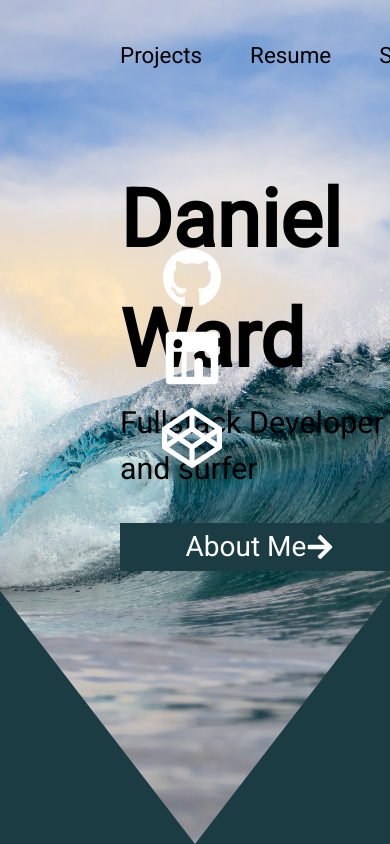
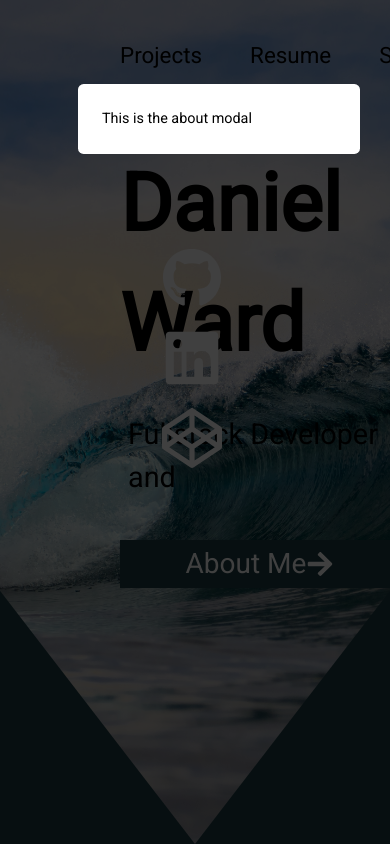
Before and after one commit to dward1502/PersonalPortfolio, a Next.js app: page / in a window 390 px wide. Both pictures are taken after a click on the button "About Me". Shown: the top 844 px of the page. Built offline with nearby package versions, Linux system fonts and the light colour scheme.

Commit message:
added modal and media queries

```diff
--- /dev/null
+++ b/components/Modal/aboutModal.jsx
@@ -0,0 +1,11 @@
+import React from 'react'
+
+import styles from '../../sass/Home.module.scss'
+
+const aboutModal = () => {
+  return (
+    <div className={styles.modal}>This is the about modal</div>
+  )
+}
+
+export default aboutModal
--- /dev/null
+++ b/components/Modal/backdrop.jsx
@@ -0,0 +1,7 @@
+import styles from '../../sass/Home.module.scss';
+
+const backdrop = (props) => {
+  return <div className={styles.backdrop} onClick={props.onConfirm}></div>;
+};
+
+export default backdrop;
--- /dev/null
+++ b/components/Modal/modalOverlay.jsx
@@ -0,0 +1,31 @@
+import { useEffect, useState, Fragment } from 'react';
+import ReactDOM from 'react-dom';
+
+import Backdrop from './backdrop';
+import Modal from './aboutModal';
+
+const modalOverlay = (props) => {
+  const [isBrowser, setIsBrowser] = useState();
+
+  useEffect(() => {
+    setIsBrowser(true);
+  }, []);
+
+  if (isBrowser) {
+    return (
+      <Fragment>
+        {ReactDOM.createPortal(
+          <Backdrop onConfirm={props.onConfirm} />,
+          document.getElementById('backdrop-root')
+        )}
+        {ReactDOM.createPortal(
+          <Modal onConfirm={props.onConfirm} />,
+          document.getElementById('modal-root')
+        )}
+      </Fragment>
+    );
+  } else {
+    return null;
+  }
+};
+export default modalOverlay;
--- a/package.json
+++ b/package.json
@@ -15,7 +15,8 @@
     "react-devicon": "^0.1.9",
     "react-dom": "18.2.0",
     "react-icons": "^4.4.0",
-    "sass": "^1.53.0"
+    "sass": "^1.53.0",
+    "typewriter-effect": "^2.19.0"
   },
   "devDependencies": {
     "eslint": "8.18.0",
--- /dev/null
+++ b/pages/_document.js
@@ -0,0 +1,18 @@
+import Document, {Html, Head,Main,NextScript} from 'next/document';
+
+class MyDocument extends Document {
+    render() {
+        return (
+            <Html lang='en'>
+                <Head/>
+                <body>
+                    <Main/>
+                    <NextScript/>
+                    <div id='backdrop-root'></div>
+                    <div id='modal-root'></div>
+                </body>
+            </Html>
+        )
+    }
+}
+export default MyDocument;
--- a/pages/index.jsx
+++ b/pages/index.jsx
@@ -1,7 +1,17 @@
-import Head from "next/head";
-import Image from "next/image";
+import { Fragment, useState } from 'react';
+import Head from 'next/head';
+import Image from 'next/image';
+import Typewriter from 'typewriter-effect';
 
-import { FaGlobe, FaGithub, FaYoutube, FaRegEnvelope, FaLinkedin, FaCodepen, FaArrowRight } from "react-icons/fa";
+import {
+  FaGlobe,
+  FaGithub,
+  FaYoutube,
+  FaRegEnvelope,
+  FaLinkedin,
+  FaCodepen,
+  FaArrowRight,
+} from 'react-icons/fa';
 import {
   DiCss3,
   DiReact,
@@ -15,40 +25,82 @@ import {
   DiMongodb,
   DiDocker,
   DiWordpress,
-} from "react-icons/di";
-import { SiJest, SiTypescript } from "react-icons/si";
+} from 'react-icons/di';
+import { SiJest, SiTypescript } from 'react-icons/si';
 
-import styles from "../sass/Home.module.scss";
+import Modal from '../components/Modal/modalOverlay';
+import styles from '../sass/Home.module.scss';
 
 export default function Home() {
+  const [modal, setModal] = useState();
+
+  const aboutModalHandlerNull = () => {
+    setModal(null)
+  }
+  const aboutModalHandler = () => {
+    console.log('Initiate Modal');
+    setModal(true)
+  }
+
   return (
+    <Fragment>
+      {modal && <Modal onConfirm = {aboutModalHandlerNull} />}
       <div className={styles.container}>
         <Head>
           <title>Create Next App</title>
-        <meta name="description" content="Generated by create next app" />
-        <link rel="icon" href="/favicon.ico" />
+          <meta name='description' content='Generated by create next app' />
+          <link rel='icon' href='/favicon.ico' />
         </Head>
         <div className={styles.image_wrapper}>
           <Image
-          src={"/images/breakingWave.jpg"}
-          layout="fill"
-          objectFit="cover"
+            src={'/images/breakingWave.jpg'}
+            layout='fill'
+            objectFit='cover'
           />
           <div className={styles.header_text}>
             <h1>Daniel Ward</h1>
-          <p>Fullstack Developer and surfer</p>
-          <button className={styles.about_btn}>About Me <FaArrowRight/></button>
+            <div className={styles.autoText}>
+              <p>Fullstack Developer and &nbsp;</p>
+              <Typewriter
+                className={styles.writtenText}
+                options={{
+                  strings: ['Surfer', 'Heart Warrior', 'Avid Reader', 'Gamer'],
+                  autoStart: true,
+                  loop: true,
+                  delay: 60,
+                }}
+              />
+            </div>
+
+            <button onClick={aboutModalHandler} className={styles.about_btn}>
+              About Me <FaArrowRight />
+            </button>
           </div>
           <div className={styles.social_header}>
-          <a href="https://github.com/dward1502" target="_blank" rel="noopener noreferrer" ><FaGithub size={60} color={"#fff"}/></a>
-              <a href="https://www.linkedin.com/in/daniel-ward-1502/" target="_blank" rel="noopener noreferrer" ><FaLinkedin size={60} color={"#fff"}/></a>
-              <a href="https://codepen.io/dward1502" target="_blank" rel="noopener noreferrer" ><FaCodepen size={60} color={"#fff"}/></a>
+            <a
+              href='https://github.com/dward1502'
+              target='_blank'
+              rel='noopener noreferrer'>
+              <FaGithub size={60} color={'#fff'} />
+            </a>
+            <a
+              href='https://www.linkedin.com/in/daniel-ward-1502/'
+              target='_blank'
+              rel='noopener noreferrer'>
+              <FaLinkedin size={60} color={'#fff'} />
+            </a>
+            <a
+              href='https://codepen.io/dward1502'
+              target='_blank'
+              rel='noopener noreferrer'>
+              <FaCodepen size={60} color={'#fff'} />
+            </a>
           </div>
         </div>
         <section className={styles.projectHero}>
           <h1>Projects</h1>
         </section>
-      <section className={styles.projects} id="projects">
+        <section className={styles.projects} id='projects'>
           <div className={styles.project}>
             <div className={styles.projectInfoBox}>
               <div className={styles.infoBox}>
@@ -62,37 +114,37 @@ export default function Home() {
                 </p>
                 <ul>
                   <li>
-                  Lorem ipsum dolor sit amet consectetur adipisicing elit. Iusto
-                  earum sit minima numquam dicta consequuntur quasi?
+                    Lorem ipsum dolor sit amet consectetur adipisicing elit.
+                    Iusto earum sit minima numquam dicta consequuntur quasi?
                   </li>
                   <li>
-                  Lorem ipsum dolor sit amet consectetur adipisicing elit. Iusto
-                  earum sit minima numquam dicta consequuntur quasi?
+                    Lorem ipsum dolor sit amet consectetur adipisicing elit.
+                    Iusto earum sit minima numquam dicta consequuntur quasi?
                   </li>
                   <li>
-                  Lorem ipsum dolor sit amet consectetur adipisicing elit. Iusto
-                  earum sit minima numquam dicta consequuntur quasi?
+                    Lorem ipsum dolor sit amet consectetur adipisicing elit.
+                    Iusto earum sit minima numquam dicta consequuntur quasi?
                   </li>
                   <li>
-                  Lorem ipsum dolor sit amet consectetur adipisicing elit. Iusto
-                  earum sit minima numquam dicta consequuntur quasi?
+                    Lorem ipsum dolor sit amet consectetur adipisicing elit.
+                    Iusto earum sit minima numquam dicta consequuntur quasi?
                   </li>
                   <li>
-                  Lorem ipsum dolor sit amet consectetur adipisicing elit. Iusto
-                  earum sit minima numquam dicta consequuntur quasi?
+                    Lorem ipsum dolor sit amet consectetur adipisicing elit.
+                    Iusto earum sit minima numquam dicta consequuntur quasi?
                   </li>
                 </ul>
                 <div className={styles.project_btns}>
                   <div className={styles.linkBtn}>
-                  <FaGithub /> <a href="#">Github</a>
+                    <FaGithub /> <a href='#'>Github</a>
                   </div>
                   <div className={styles.linkBtn}>
                     <FaGlobe />
-                  <a href="#">Live Link</a>
+                    <a href='#'>Live Link</a>
                   </div>
                   <div className={styles.linkBtn}>
                     <FaYoutube />
-                  <a href="#">Walkthrough</a>
+                    <a href='#'>Walkthrough</a>
                   </div>
                 </div>
               </div>
@@ -112,37 +164,37 @@ export default function Home() {
                 </p>
                 <ul className={styles.list}>
                   <li>
-                  Lorem ipsum dolor sit amet consectetur adipisicing elit. Iusto
-                  earum sit minima numquam dicta consequuntur quasi?
+                    Lorem ipsum dolor sit amet consectetur adipisicing elit.
+                    Iusto earum sit minima numquam dicta consequuntur quasi?
                   </li>
                   <li>
-                  Lorem ipsum dolor sit amet consectetur adipisicing elit. Iusto
-                  earum sit minima numquam dicta consequuntur quasi?
+                    Lorem ipsum dolor sit amet consectetur adipisicing elit.
+                    Iusto earum sit minima numquam dicta consequuntur quasi?
                   </li>
                   <li>
-                  Lorem ipsum dolor sit amet consectetur adipisicing elit. Iusto
-                  earum sit minima numquam dicta consequuntur quasi?
+                    Lorem ipsum dolor sit amet consectetur adipisicing elit.
+                    Iusto earum sit minima numquam dicta consequuntur quasi?
                   </li>
                   <li>
-                  Lorem ipsum dolor sit amet consectetur adipisicing elit. Iusto
-                  earum sit minima numquam dicta consequuntur quasi?
+                    Lorem ipsum dolor sit amet consectetur adipisicing elit.
+                    Iusto earum sit minima numquam dicta consequuntur quasi?
                   </li>
                   <li>
-                  Lorem ipsum dolor sit amet consectetur adipisicing elit. Iusto
-                  earum sit minima numquam dicta consequuntur quasi?
+                    Lorem ipsum dolor sit amet consectetur adipisicing elit.
+                    Iusto earum sit minima numquam dicta consequuntur quasi?
                   </li>
                 </ul>
                 <div className={styles.project_btns}>
                   <div className={styles.linkBtn}>
-                  <FaGithub /> <a href="#">Github</a>
+                    <FaGithub /> <a href='#'>Github</a>
                   </div>
                   <div className={styles.linkBtn}>
                     <FaGlobe />
-                  <a href="#">Live Link</a>
+                    <a href='#'>Live Link</a>
                   </div>
                   <div className={styles.linkBtn}>
                     <FaYoutube />
-                  <a href="#">Walkthrough</a>
+                    <a href='#'>Walkthrough</a>
                   </div>
                 </div>
               </div>
@@ -150,29 +202,29 @@ export default function Home() {
             <div className={styles.projectImageBox}>
               <div className={styles.image_1}>
                 <Image
-                src={"/images/beach1.jpg"}
-                layout="fill"
-                objectFit="cover"
+                  src={'/images/beach1.jpg'}
+                  layout='fill'
+                  objectFit='cover'
                 />
               </div>
               <div className={styles.image_2}>
                 <Image
-                src={"/images/beach2.jpg"}
-                layout="fill"
-                objectFit="cover"
+                  src={'/images/beach2.jpg'}
+                  layout='fill'
+                  objectFit='cover'
                 />
               </div>
               <div className={styles.image_3}>
                 <Image
-                src={"/images/beach3.jpg"}
-                layout="fill"
-                objectFit="cover"
+                  src={'/images/beach3.jpg'}
+                  layout='fill'
+                  objectFit='cover'
                 />
               </div>
             </div>
           </div>
         </section>
-      <section className={styles.skills} id="skills">
+        <section className={styles.skills} id='skills'>
           <h1>Skills &amp; Tools</h1>
           <div className={styles.skillsBox}>
             <DiCss3 size={80} className={styles.margin} />
@@ -188,30 +240,57 @@ export default function Home() {
             <DiWordpress size={80} className={styles.margin} />
             <DiDocker size={80} className={styles.margin} />
             <SiJest size={80} className={styles.margin} />
-          <SiTypescript size={80} className={styles.margin}/>
+            <SiTypescript size={80} className={styles.margin} />
           </div>
         </section>
-      <section className={styles.contact} id="contact">
+        <section className={styles.contact} id='contact'>
           <div className={styles.contactBox}>
             <div className={styles.contact_leftbox}>
               <h1>Get In Touch</h1>
-            <form action="" className={styles.form}>
-              <label htmlFor="name" className={styles.label}>Name</label>
-              <input type="text" className={styles.input}/>
-              <label htmlFor="email" className={styles.label}>Email</label>
-              <input type="text" className={styles.input}/>
-              <label htmlFor="Message" className={styles.label}>Message</label>
-              <textarea name="message" className={styles.message}></textarea>
-              <button className={styles.btn}>Send Email <span><FaRegEnvelope/></span></button>
+              <form action='' className={styles.form}>
+                <label htmlFor='name' className={styles.label}>
+                  Name
+                </label>
+                <input type='text' className={styles.input} />
+                <label htmlFor='email' className={styles.label}>
+                  Email
+                </label>
+                <input type='text' className={styles.input} />
+                <label htmlFor='Message' className={styles.label}>
+                  Message
+                </label>
+                <textarea name='message' className={styles.message}></textarea>
+                <button className={styles.btn}>
+                  Send Email{' '}
+                  <span>
+                    <FaRegEnvelope />
+                  </span>
+                </button>
               </form>
             </div>
             <div className={styles.contact_social}>
-              <a href="https://github.com/dward1502" target="_blank" rel="noopener noreferrer" ><FaGithub size={60} color={"#fff"}/></a>
-              <a href="https://www.linkedin.com/in/daniel-ward-1502/" target="_blank" rel="noopener noreferrer" ><FaLinkedin size={60} color={"#fff"}/></a>
-              <a href="https://codepen.io/dward1502" target="_blank" rel="noopener noreferrer" ><FaCodepen size={60} color={"#fff"}/></a>
+              <a
+                href='https://github.com/dward1502'
+                target='_blank'
+                rel='noopener noreferrer'>
+                <FaGithub size={60} color={'#fff'} />
+              </a>
+              <a
+                href='https://www.linkedin.com/in/daniel-ward-1502/'
+                target='_blank'
+                rel='noopener noreferrer'>
+                <FaLinkedin size={60} color={'#fff'} />
+              </a>
+              <a
+                href='https://codepen.io/dward1502'
+                target='_blank'
+                rel='noopener noreferrer'>
+                <FaCodepen size={60} color={'#fff'} />
+              </a>
             </div>
           </div>
         </section>
       </div>
+    </Fragment>
   );
 }
--- a/sass/Home.module.scss
+++ b/sass/Home.module.scss
@@ -9,19 +9,29 @@
 }
 .header_text {
   position: absolute;
-  margin-top: 20rem;
+  margin-top: 18rem;
   margin-left: 15rem;
   font-family: "Roboto", sans-serif;
   & h1 {
     font-size: 10rem;
   }
-  & p {
-    font-size: 3.8rem;
-    margin: 0;
-  }
+  // & p {
+  //   font-size: 3.8rem;
+  //   margin: 0;
+  // }
+}
+.autoText {
+  font-size: 3.6rem;
+  margin: 0rem 0rem 0rem 1rem;
+  display: flex;
+  justify-content: flex-start;
+  align-items: center;
+}
+.writtenText {
+  color: red;
 }
 .about_btn {
-  margin-top: 4rem;
+  margin-top: 1.5rem;
   width: 35rem;
   height: 6rem;
   font-size: 3.5rem;
@@ -307,3 +317,29 @@
   color: white;
   font-family: "Roboto", sans-serif;
 }
+
+.backdrop {
+  position: fixed;
+  top: 0;
+  left: 0;
+  width: 100%;
+  height: 100vh;
+  z-index: 10;
+  background: rgba(0, 0, 0, 0.75);
+}
+.modal {
+  position: fixed;
+  top: 10vh;
+  left: 20%;
+  width: 60%;
+  padding: 3rem;
+  // height: 40vh;
+  z-index: 100;
+  overflow: hidden;
+  background-color: #fff;
+  max-height: 100vh;
+  overflow-y: auto;
+  font-family: "Roboto",sans-serif;
+  font-size: 1.8rem;
+  border-radius: 0.7rem;
+}
```
Also changed, not shown: .babelrc (added), .eslintrc.json, 1 other file (tests, documents, lock files or other folders). Lines whose indentation alone changed are shown as unchanged.
